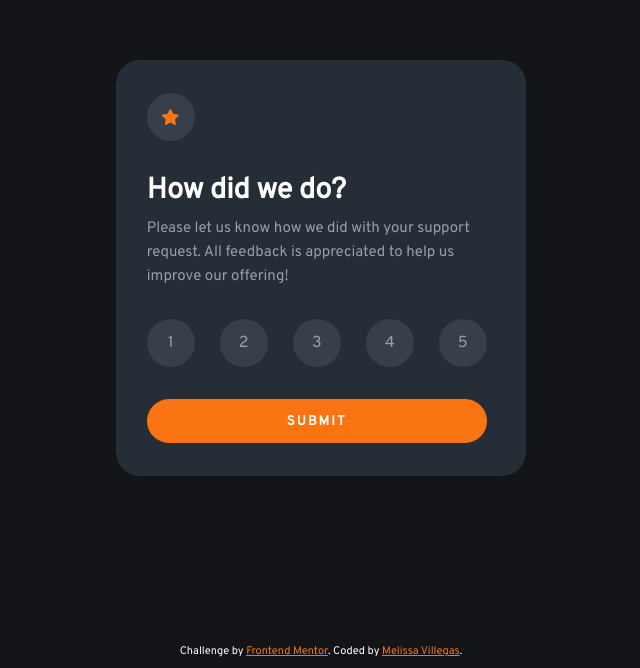
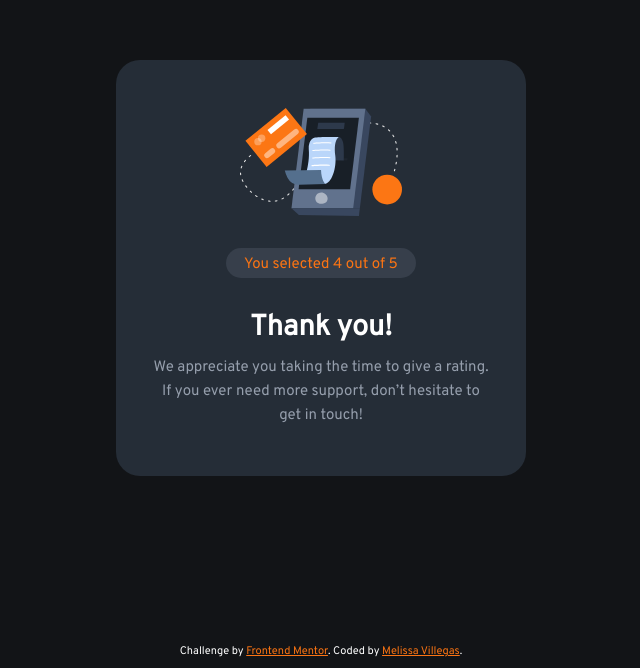
Before and after one commit to melissavi08/interactive-rating-component, a plain HTML site: page index.html in a window 1280 px wide. Shown: the part 132-800 px from the top of the page, without its empty margins (319-959 px from the left). Drawn offline with Linux system fonts and the light colour scheme.

Commit message:
thankYou-state design + some js

```diff
--- a/index.html
+++ b/index.html
@@ -26,7 +26,7 @@
   </head>
   <body>
     <main>
-      <section class="rating-state container">
+      <section class="rating-state container hidden">
         <div class="rating-state__top">
           <div class="img-container circle">
             <img src="./images/icon-star.svg" alt="star" />
@@ -47,13 +47,13 @@
             <div class="rating circle">4</div>
             <div class="rating circle">5</div>
           </div>
-          <button>Submit</button>
+          <button class="submit">Submit</button>
         </div>
       </section>
-      <!-- <section class="thankYou-state">
-        <div>
-          <img src="" alt="" />
-          <p>You selected<span id="selectedRating">4</span>out of 5</p>
+      <section class="thankYou-state">
+        <img src="./images/illustration-thank-you.svg" alt="Thank you" />
+        <div class="thankYou__top__text">
+          You selected <span id="selectedRating">4</span> out of 5
         </div>
 
         <div class="thanksContainer">
@@ -63,7 +63,7 @@
             more support, don’t hesitate to get in touch!
           </p>
         </div>
-      </section> -->
+      </section>
     </main>
 
     <footer class="attribution">
--- a/main.js
+++ b/main.js
@@ -0,0 +1,10 @@
+const btn = document.querySelector(".submit");
+const ratingState = document.querySelector(".rating-state");
+const thankYouState = document.querySelector(".thankYou-state");
+
+function submitRating() {
+  ratingState.classList.add("hidden");
+  thankYouState.classList.remove("hidden");
+}
+
+btn.addEventListener("click", submitRating);
--- a/style.css
+++ b/style.css
@@ -41,6 +41,11 @@ section {
   width: 85%;
 }
 
+.hidden {
+  display: none;
+}
+
+/* section rating-state */
 .circle {
   display: flex;
   justify-content: center;
@@ -109,6 +114,33 @@ button:hover {
   cursor: pointer;
 }
 
+/* section thankYou-state */
+.thankYou-state {
+  display: grid;
+  place-items: center;
+  gap: 28px;
+  text-align: center;
+}
+
+.thankYou-state img {
+  width: 146px;
+}
+
+.thankYou__top__text {
+  width: 170px;
+  height: 30px;
+  padding: 7px;
+  border-radius: 20px;
+  font-size: 14px;
+  color: var(--primary-color);
+  background-color: var(--medium-color);
+}
+
+.thanksContainer h2 {
+  margin-bottom: 10px;
+}
+
+/* footer */
 .attribution {
   position: absolute;
   bottom: 0;
@@ -122,12 +154,13 @@ button:hover {
   color: var(--primary-color);
 }
 
-@media (min-width: 768px) {
+@media (min-width: 425px) {
   main {
     height: 416px;
     border-radius: 24px;
   }
 
+  /* section rating-state */
   .circle {
     width: 48px;
     height: 48px;
@@ -154,4 +187,22 @@ button:hover {
     gap: 32px;
     max-width: 340px;
   }
+
+  /* section thankYou-state */
+  .thankYou-state {
+    gap: 32px;
+  }
+
+  .thankYou-state img {
+    width: 162px;
+  }
+
+  .thankYou__top__text {
+    width: 190px;
+    font-size: 15px;
+  }
+
+  .thanksContainer {
+    max-width: 340px;
+  }
 }
```
